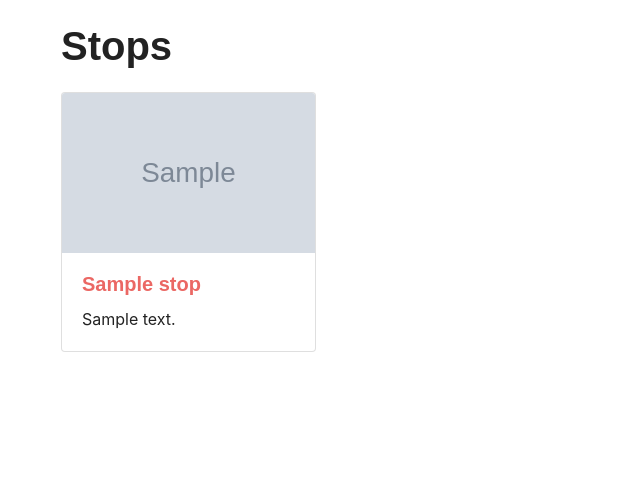
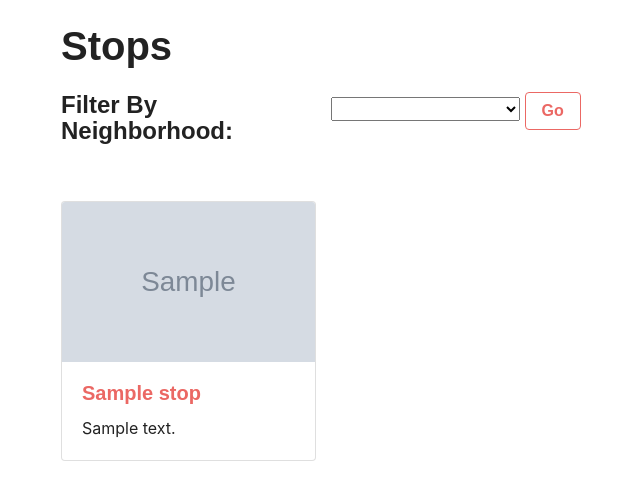
Before and after one commit to eewwalker/RichCityCuts, a Flask app: template templates/stop/list.html in a window 1280 px wide. Shown: the part 59-559 px from the top of the page, without its empty margins (24-664 px from the left). Run offline with Flask 3, Linux system fonts and the light colour scheme; the template is opened without the code that fills it: values that come from a table or form of the project are taken from there, others are empty; tables that the repository leaves empty hold one stand-in row (values such as "Sample post"); grey boxes marked "Sample" are stand-in pictures; some libraries are stand-ins or nearby versions; some web fonts are replaced.

Commit message:
added filter stop functionality

```diff
--- a/app.py
+++ b/app.py
@@ -1,4 +1,4 @@
-"""Flask App for Flask Cafe."""
+"""Flask App for RICH CITY STOPS."""
 
 import os
 
@@ -11,7 +11,7 @@ from werkzeug.exceptions import Unauthorized
 from models import db, connect_db, Neighborhood, Stop, User, DEFAULT_IMG_URL, \
     DEFAULT_STOP_URL
 from forms import StopAddEditForm, CSRFProtectionForm, SignUpForm, LoginForm, \
-    ProfileEditForm
+    ProfileEditForm, FilterForm
 
 
 app = Flask(__name__)
@@ -87,7 +87,7 @@ def homepage():
 # spots
 
 
-@app.get('/stops')
+@app.route('/stops', methods=['GET', 'POST'])
 def stops_list():
     """Return list of all stops."""
 
@@ -95,11 +95,35 @@ def stops_list():
         flash('Please log in or Sign up!', 'danger')
         return redirect(url_for('homepage'))
 
+    form = FilterForm()
+    if form.validate_on_submit():
+        hood_name = form.opts.data.name
+
+        if hood_name == 'All neighborhoods':
+            stops = Stop.query.order_by('name').all()
+
+            return render_template(
+                'stop/list.html',
+                stops=stops,
+                form=form
+            )
+
+        filtered_hood = Neighborhood.query.filter_by(name=hood_name).first()
+        hood_code = filtered_hood.code
+        stops = Stop.query.filter_by(hood_code=hood_code).all()
+
+        return render_template(
+            'stop/list.html',
+            stops=stops,
+            form=form
+        )
+
     stops = Stop.query.order_by('name').all()
 
     return render_template(
         'stop/list.html',
         stops=stops,
+        form=form
     )
 
 
@@ -200,7 +224,8 @@ def delete_stop(stop_id):
 
     stop = Stop.query.get_or_404(stop_id)
 
-    g.user.liked_stops.remove(stop)
+    if stop in g.user.liked_stops:
+        g.user.liked_stops.remove(stop)
     db.session.delete(stop)
     db.session.commit()
 
--- a/forms.py
+++ b/forms.py
@@ -2,7 +2,9 @@
 
 from flask_wtf import FlaskForm
 from wtforms import TextAreaField, SelectField, StringField, PasswordField
+from wtforms_sqlalchemy.fields import QuerySelectField
 from wtforms.validators import InputRequired, Email, Optional, URL, Length
+from models import Neighborhood
 
 
 class StopAddEditForm(FlaskForm):
@@ -104,3 +106,14 @@ class ProfileEditForm(FlaskForm):
         'Profile Picture URL(optional)',
         validators=[Optional(), URL()]
     )
+
+
+def choice_query():
+    return Neighborhood.query
+
+
+class FilterForm(FlaskForm):
+    """ Form to filter by Neighborhood"""
+
+    opts = QuerySelectField(query_factory=choice_query,
+                            allow_blank=True, get_label='name')
--- a/requirements.txt
+++ b/requirements.txt
@@ -41,3 +41,4 @@ urllib3==2.2.1
 wcwidth==0.2.13
 Werkzeug==2.3.8
 WTForms==3.1.2
+WTForms-SQLAlchemy==0.4.1
--- a/seed.py
+++ b/seed.py
@@ -11,7 +11,7 @@ db.create_all()
 
 #######################################
 # add neighborhoods
-
+all = Neighborhood(code='all', name='All neighborhoods')
 point = Neighborhood(code='point', name='Point Richmond')
 marina = Neighborhood(code='marina', name='Marina Bay')
 hills = Neighborhood(code='hills', name='Richmond Hills')
@@ -20,7 +20,7 @@ northeast = Neighborhood(code='northeast', name='North and East')
 north = Neighborhood(code='north', name='North Richmond')
 annex = Neighborhood(code='annex', name='Richmond Annex')
 
-db.session.add_all([point, marina, hills, pablo, northeast, north, annex])
+db.session.add_all([all, point, marina, hills, pablo, northeast, north, annex])
 db.session.commit()
 
 
--- a/templates/stop/edit-form.html
+++ b/templates/stop/edit-form.html
@@ -4,7 +4,7 @@
 
 {% block content %}
 
-<h1 class="mb-4">Edit StopName </h1>
+<h1 class="mb-4">Edit Stop Name </h1>
 
 <form method="POST">
   {% include '_form.html' %}
--- a/templates/stop/list.html
+++ b/templates/stop/list.html
@@ -5,8 +5,26 @@
 {% block content %}
 
 <h1 class="mb-4">Stops</h1>
-
 <div class="row">
+  <div class="col-3">
+    <h4>Filter By Neighborhood: </h4>
+  </div>
+  <div>
+    <form method="POST">
+      {{form.hidden_tag()}}
+      {{form.opts}}
+      <button class="btn btn-outline-primary" type="submit"> Go</button>
+    </form>
+  </div>
+  <div class="col-6 col-md-6 col-lg-3">
+    <span class="mt-3">
+      {% if g.user.admin %}
+      <a href="/stops/add" class="btn btn-outline-primary">Add a Stop</a>
+      {% endif %}
+    </span>
+  </div>
+</div>
+<div class="row mt-5">
 
   {% for stop in stops %}
 
@@ -30,11 +48,5 @@
 
 </div>
 
-<div class="mt-3">
-  {% if g.user.admin %}
-  <a href="/stops/add" class="btn btn-outline-primary">Add a Stop</a>
-  {% endif %}
-</div>
-
 
 {% endblock %}
--- a/tests.py
+++ b/tests.py
@@ -248,7 +248,7 @@ class StopAdminViewsTestCase(TestCase):
         stop = Stop(**STOP_DATA)
         db.session.add(stop)
 
-        user = User.register(**TEST_USER_DATA)
+        user = User.register(**ADMIN_USER_DATA)
         db.session.add(user)
 
         db.session.commit()
```
